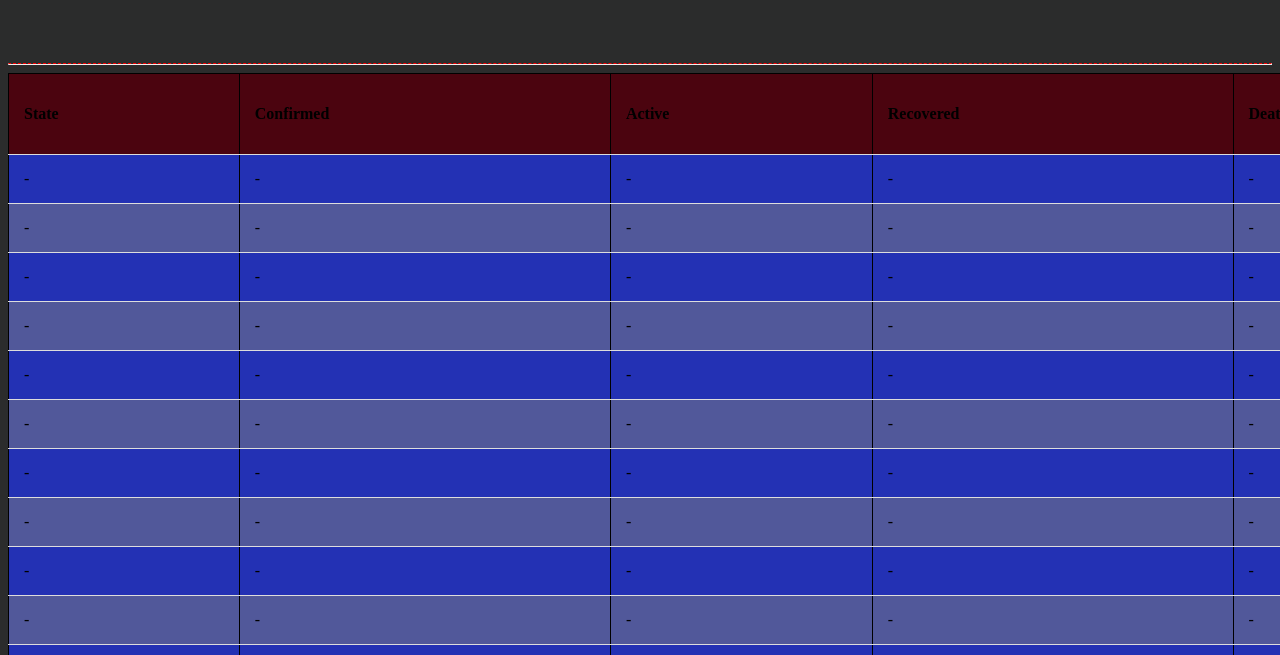
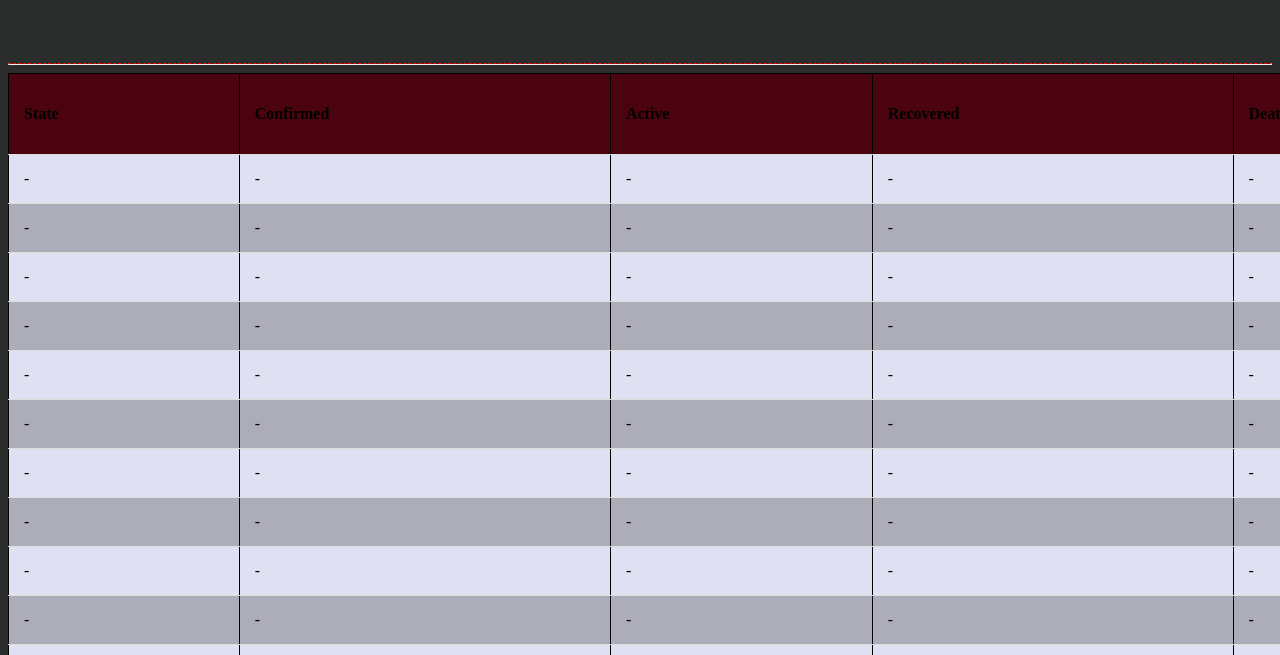
Before and after one commit to rajesh196rsh/Covid-19-Update, a plain HTML site: page index.html in a window 1280 px wide. Shown: the part 145-800 px from the top of the page. Drawn offline with Linux system fonts and the light colour scheme; no server answers.

Commit message:
Update style.css

```diff
--- a/style.css
+++ b/style.css
@@ -45,10 +45,10 @@ th{
 	background-color:#4B040F;
 }
 tr:nth-child(even) {
-	background-color: #51589A;
+	background-color: #ADADBA;
 }
 tr:nth-child(odd) {
-	background-color: #2331B4;
+	background-color: #E0E0F3;
 }
 tr:hover {
 	background-color: #E01714;
```
